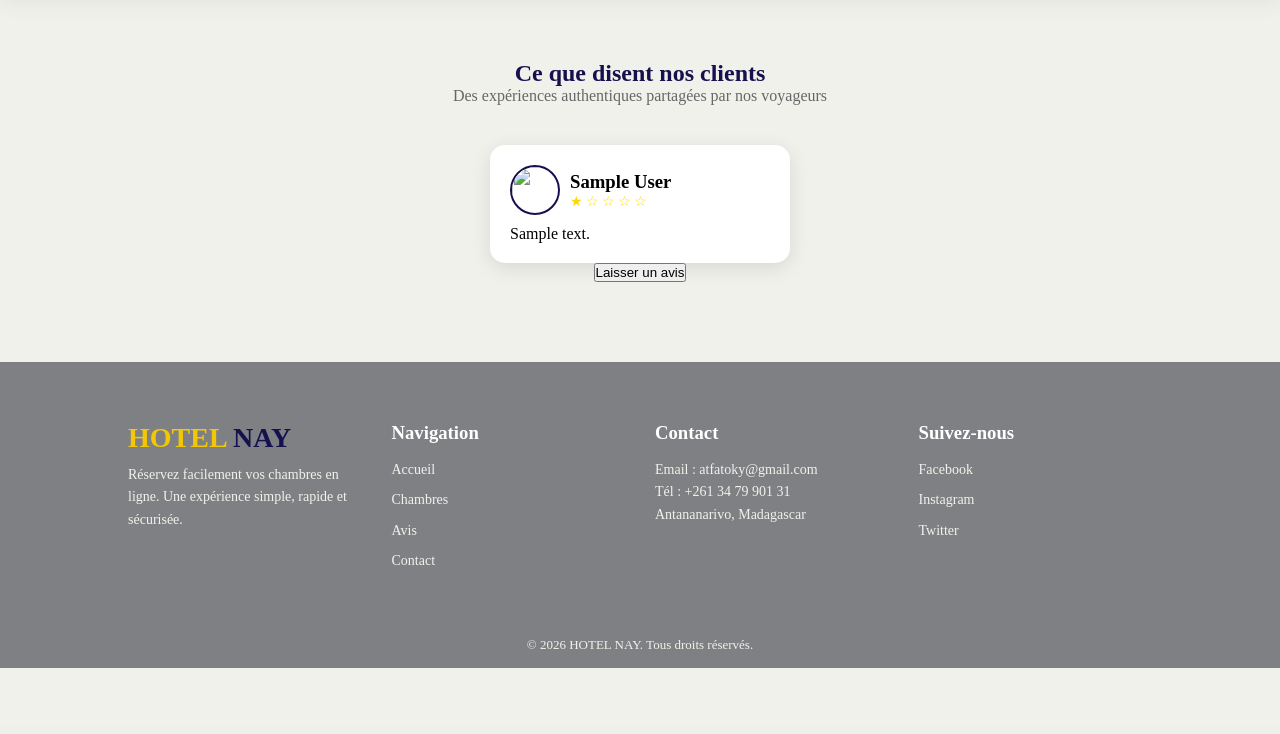
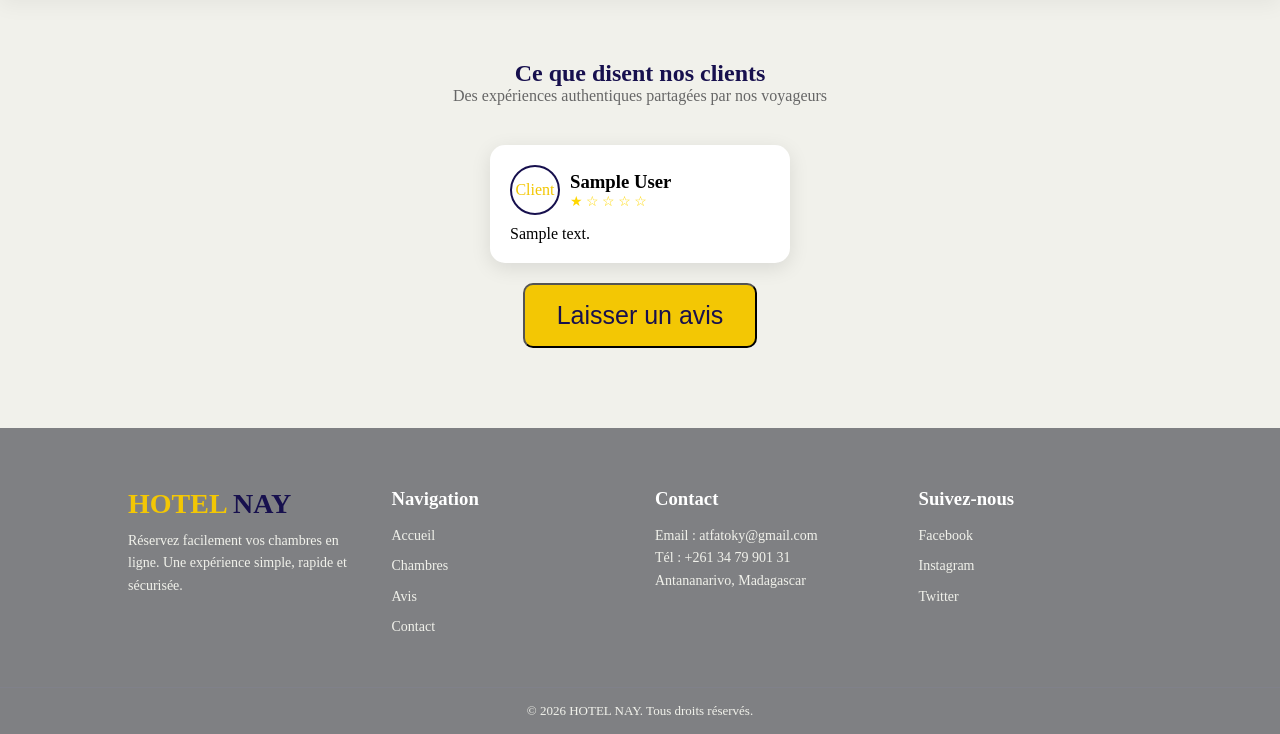
Before and after one commit to AudricDev/Gestion_hoteliere, a Django app: page /GH/avisClient/ in a window 1280 px wide. Shown: the part 75-809 px from the top of the page. Before the commit the page ends 743 px from the top, so only its background shows below. Run offline with Django 5.2, Linux system fonts and the light colour scheme; a user stored in the database is signed in; tables that the repository leaves empty hold one stand-in row (values such as "Sample post"); some web fonts are replaced.

Commit message:
Update style avis client

```diff
--- a/src/static/css/style.css
+++ b/src/static/css/style.css
@@ -660,10 +660,36 @@ header{
     object-fit: cover;
     border: 2px solid var(--color1--);
 }
-
+.surImage{
+    width: 50px;
+    height: 50px;
+    padding: 2px;
+    color: var(--modifier--);
+    border-radius: 50%;
+    display: flex;
+    justify-content: center;
+    align-items: center;
+    object-fit: cover;
+    border: 2px solid var(--color1--);
+}
 .stars{
     color: gold;
     font-size: 14px;
+}
+.btn_ajouter_avis{
+    font-size: 25px;
+    padding: 1rem 2rem;
+    margin-top: 20px;
+    border-radius: 10px;
+    background: var(--modifier--);
+    color: var(--color1--);
+}
+.btn_ajouter_avis:hover{
+    transform: translateY(-5px);
+    box-shadow: 0 5px 30px var(--black--);
+    border: none;
+    background: var(--modifier--);
+    color: var(--color4--);
 }
 /* DETAIL */
 .detail_container{
--- a/src/templates/avisClient.html
+++ b/src/templates/avisClient.html
@@ -1,6 +1,6 @@
 {% include "components/nav.html" %}
 <section id="avis">
-    <div class="avis-header">
+            <div class="avis-header">
         <h1>Ce que disent nos clients</h1>
         <p>Des expériences authentiques partagées par nos voyageurs</p>
     </div>
@@ -8,7 +8,11 @@
         {% for a in avis %}
         <div class="avis-card">
             <div class="avis-top">
+                {% if a.user.profile.image %}
                 <img src="{{ a.user.profile.image.url }}" alt="">
+                {% else %}
+                <div class="surImage">Client</div>
+                {% endif %}
                 <div>
                     <h3>{{ a.user.first_name }} {{ a.user.last_name }}</h3>
                     <div class="stars">
@@ -31,7 +35,7 @@
     <div style="text-align:center; margin-bottom:20px;">
     {% if user.is_authenticated %}
         <a href="{% url 'ajouter_avis' %}">
-            <button class="btn_ajouter">Laisser un avis</button>
+            <button class="btn_ajouter_avis">Laisser un avis <i class="fa-solid fa-comment-dots"></i></button>
         </a>
     {% else %}
         <a href="{% url 'login' %}">
--- a/src/templates/layouts/index.html
+++ b/src/templates/layouts/index.html
@@ -124,7 +124,11 @@
         {% for a in avis %}
         <div class="avis-card">
             <div class="avis-top">
+                {% if a.user.profile.image %}
                 <img src="{{ a.user.profile.image.url }}" alt="">
+                {% else %}
+                <div class="surImage">Client</div>
+                {% endif %}
                 <div>
                     <h3>{{ a.user.first_name }} {{ a.user.last_name }}</h3>
                     <div class="stars">
@@ -147,7 +151,7 @@
     <div style="text-align:center; margin-bottom:20px;">
     {% if user.is_authenticated %}
         <a href="{% url 'ajouter_avis' %}">
-            <button class="btn_ajouter">Laisser un avis</button>
+            <button class="btn_ajouter_avis">Laisser un avis <i class="fa-solid fa-comment-dots"></i></button>
         </a>
     {% else %}
         <a href="{% url 'login' %}">
```
